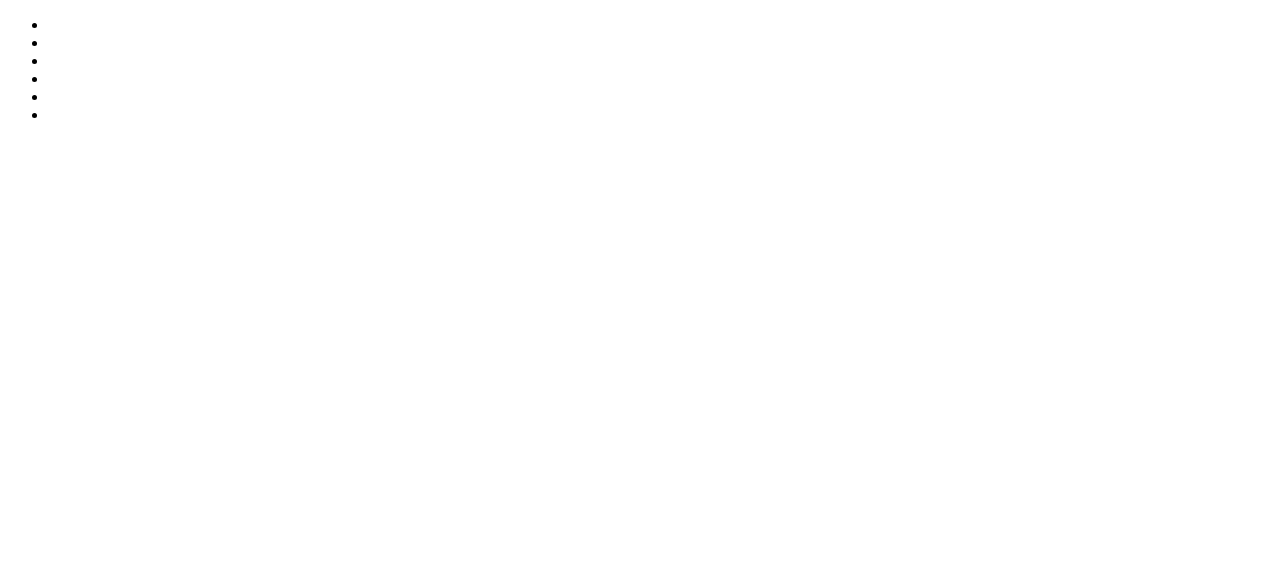
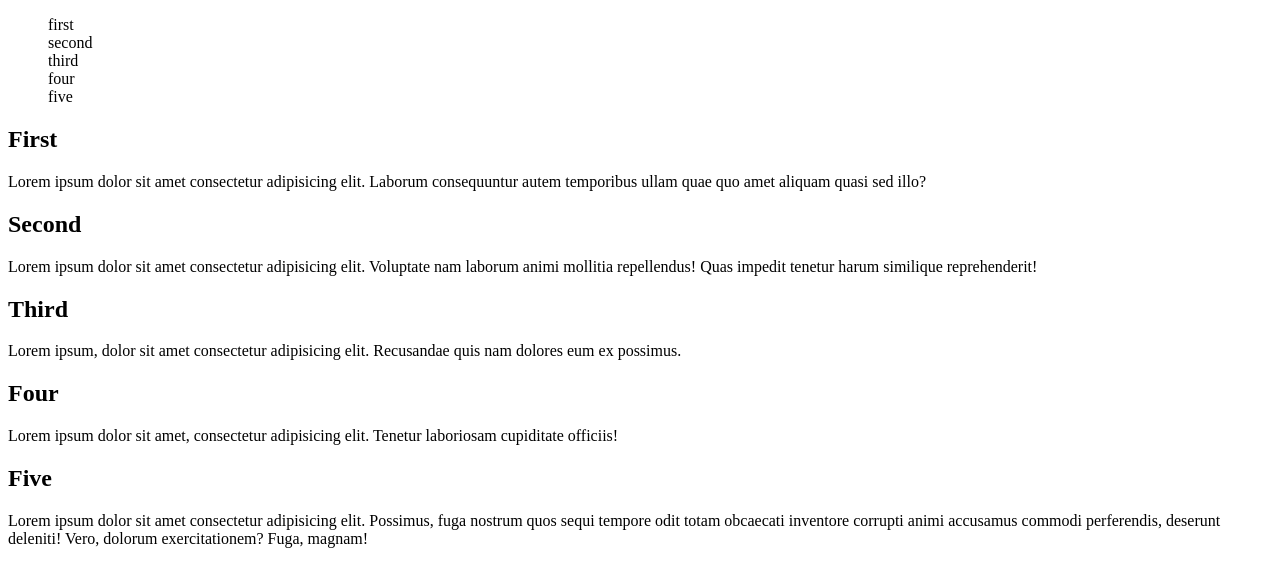
Before and after one commit to Juanpnav822/leodanpablo, a plain HTML site: page index.html in a window 1280 px wide. Drawn offline with Linux system fonts and the light colour scheme; files that its build step writes are made by us from their sources; files whose address does not match are found by name.

Commit message:
created five sections and div main doc, tryed to add some pre style

```diff
--- a/index.html
+++ b/index.html
@@ -11,15 +11,36 @@
       <header>
         <nav>
           <ul>
-            <li></li>
-            <li></li>
-            <li></li>
-            <li></li>
-            <li></li>
-            <li></li>
+            <li class="heading">first</li>
+            <li class="heading">second</li>
+            <li class="heading">third</li>
+            <li class="heading">four</li>
+            <li class="heading">five</li>
           </ul>
         </nav>
       </header>
+      <div id="main-doc">
+        <section class="first-section">
+          <h2>First</h2>
+          <p>Lorem ipsum dolor sit amet consectetur adipisicing elit. Laborum consequuntur autem temporibus ullam quae quo amet aliquam quasi sed illo?</p>
+        </section>
+        <section class="second-section">
+          <h2>Second</h2>
+          <p>Lorem ipsum dolor sit amet consectetur adipisicing elit. Voluptate nam laborum animi mollitia repellendus! Quas impedit tenetur harum similique reprehenderit!</p>
+        </section>
+        <section class="third-section">
+          <h2>Third</h2>
+          <p>Lorem ipsum, dolor sit amet consectetur adipisicing elit. Recusandae quis nam dolores eum ex possimus.</p>
+        </section>
+        <section class="four-section">
+          <h2>Four</h2>
+          <p>Lorem ipsum dolor sit amet, consectetur adipisicing elit. Tenetur laboriosam cupiditate officiis!</p>
+        </section>
+        <section class="five-section">
+          <h2>Five</h2>
+          <p>Lorem ipsum dolor sit amet consectetur adipisicing elit. Possimus, fuga nostrum quos sequi tempore odit totam obcaecati inventore corrupti animi accusamus commodi perferendis, deserunt deleniti! Vero, dolorum exercitationem? Fuga, magnam!</p>
+        </section>
+      </div>
     <script  src="js/index.js"></script>
   </body>
 </html>
--- a/style.css
+++ b/style.css
@@ -0,0 +1,3 @@
+li.heading{
+    list-style-type: none;
+}
```
